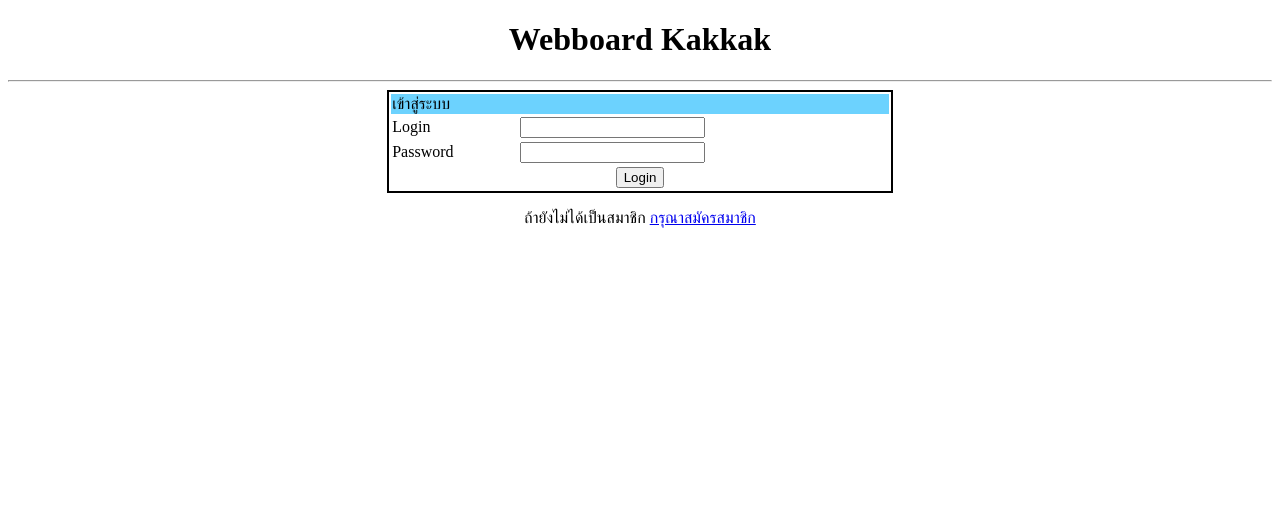
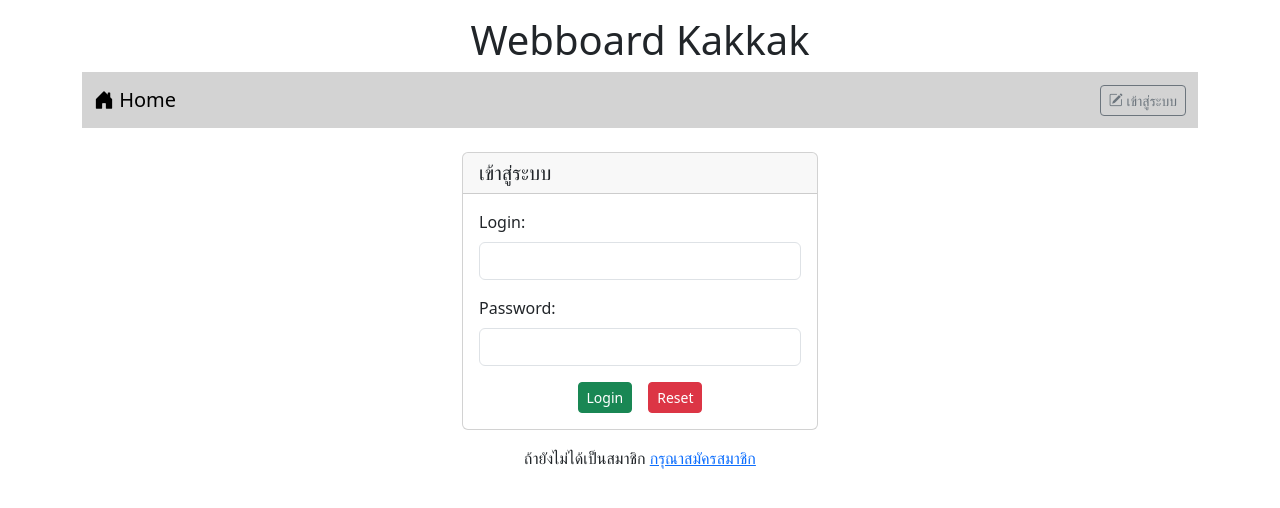
Before and after one commit to Weeraphat-T/Webboard-Kakkak-Wiraphat, a PHP site: page /login.php in a window 1280 px wide. Shown: the top 508 px of the page. Run offline with PHP 8.4, Linux system fonts and the light colour scheme.

Commit message:
24-9-2024
;)

```diff
--- a/login.php
+++ b/login.php
@@ -9,18 +9,40 @@ if (isset($_SESSION['id']))
     <meta charset="UTF-8">
     <meta name="viewport" content="width=device-width, initial-scale=1.0">
     <title>Login</title>
+    <link href="https://cdn.jsdelivr.net/npm/bootstrap@5.3.3/dist/css/bootstrap.min.css" rel="stylesheet" integrity="sha384-QWTKZyjpPEjISv5WaRU9OFeRpok6YctnYmDr5pNlyT2bRjXh0JMhjY6hW+ALEwIH" crossorigin="anonymous">
+    <script src="https://cdn.jsdelivr.net/npm/bootstrap@5.3.3/dist/js/bootstrap.bundle.min.js" integrity="sha384-YvpcrYf0tY3lHB60NNkmXc5s9fDVZLESaAA55NDzOxhy9GkcIdslK1eN7N6jIeHz" crossorigin="anonymous"></script>
+    <link rel="stylesheet" href="https://cdn.jsdelivr.net/npm/bootstrap-icons@1.11.3/font/bootstrap-icons.min.css">
 </head>
 <body>
-    <h1 style="text-align: center;"><b>Webboard Kakkak</b></h1>
-    <hr>
-    <center> <form action="verify.php" method="post">
-    <table style="border:2px solid black ; width : 40%">
-        <tr><td colspan="2" style="background-color: #6cd2fe">เข้าสู่ระบบ</td></tr>
-        <tr><td>Login</td><td><input type="text" name="Login"></td></tr>
-        <tr><td>Password</td><td><input type="password" name="Password"></td></tr>
-        <tr><td colspan="2"><center><input type="submit" value="Login"></center></td></tr>
-    </table>
-    <p>ถ้ายังไม่ได้เป็นสมาชิก <a href="register.php">กรุณาสมัครสมาชิก</a></p>
-    </center> </form>
+    <div class="container-lg">
+    <h1 style="text-align: center;" class="mt-3">Webboard Kakkak</h1>
+    <?php include "nav.php" ?>
+    <div class="row">
+        <div class="col-sm-8 col-md-6 col-lg-4 mx-auto">
+        <div class="card mt-4">
+        <h5 class="card-header">เข้าสู่ระบบ</h5>
+            <div class="card-body">
+            <form action="verify.php" method="post">
+                <div class="form-group mb-3">
+                    <label for="Login" class="form-label">Login:</label>
+                    <input id="Login" type="text" class="form-control" name="Login">
+                </div>
+                <div class="form-group mb-3">
+                    <label for="Password" class="form-label">Password:</label>
+                    <input id="Password"type="text" class="form-control" name="Password">
+                </div>
+                <div class="mt-3 d-flex justify-content-center">
+                    <button type="submit" class="btn btn-success btn-sm me-3">Login</button>
+                    <button type="reset" class="btn btn-danger btn-sm">Reset</button>
+                </div>
+            </form>
+            </div>
+        </div>
+        </div>
+    </div>
+    <center>
+    <p class="mt-3">ถ้ายังไม่ได้เป็นสมาชิก <a href="register.php">กรุณาสมัครสมาชิก</a></p>
+    </center>
+    </div>
 </body>
 </html>
--- /dev/null
+++ b/nav.php
@@ -0,0 +1,24 @@
+<nav class="navbar navbar-expand-lg" style="background-color: #d3d3d3;">
+    <div class="container-fluid">
+        <a class="navbar-brand" href="index.php"><i class="bi bi-house-door-fill"></i> Home</a>
+        <ul class="navbar-nav">
+            <?php
+                if (!isset($_SESSION['id'])) {
+                    echo "<li class='nav-item'>";
+                    echo "<a class='btn btn-outline-secondary btn-sm' href='login.php'><i class='bi bi-pencil-square'></i> เข้าสู่ระบบ</a>";
+                    echo "</li>";
+                }
+                else {
+                    echo "<li class='nav-item dropdown'>";
+                    echo "<a class='btn btn-outline-secondary btn-sm dropdown-toggle' href='#' role='button' data-bs-toggle='dropdown' aria-expanded='false'>
+                        <i class='bi bi-person-lines-fill'></i> $_SESSION[username]&nbsp
+                        </a>";
+                    echo "<ul class='dropdown-menu'>";
+                    echo "<li><a class='btn btn-sm dropdown-item' href='logout.php'><i class='bi bi-power'></i> ออกจากระบบ</a></li>";
+                    echo "</ul>";
+                    echo "</li>";
+                }
+            ?>
+        </ul>
+    </div>
+</nav>
```
Also changed, not shown: index.php (+56 -28 lines).
